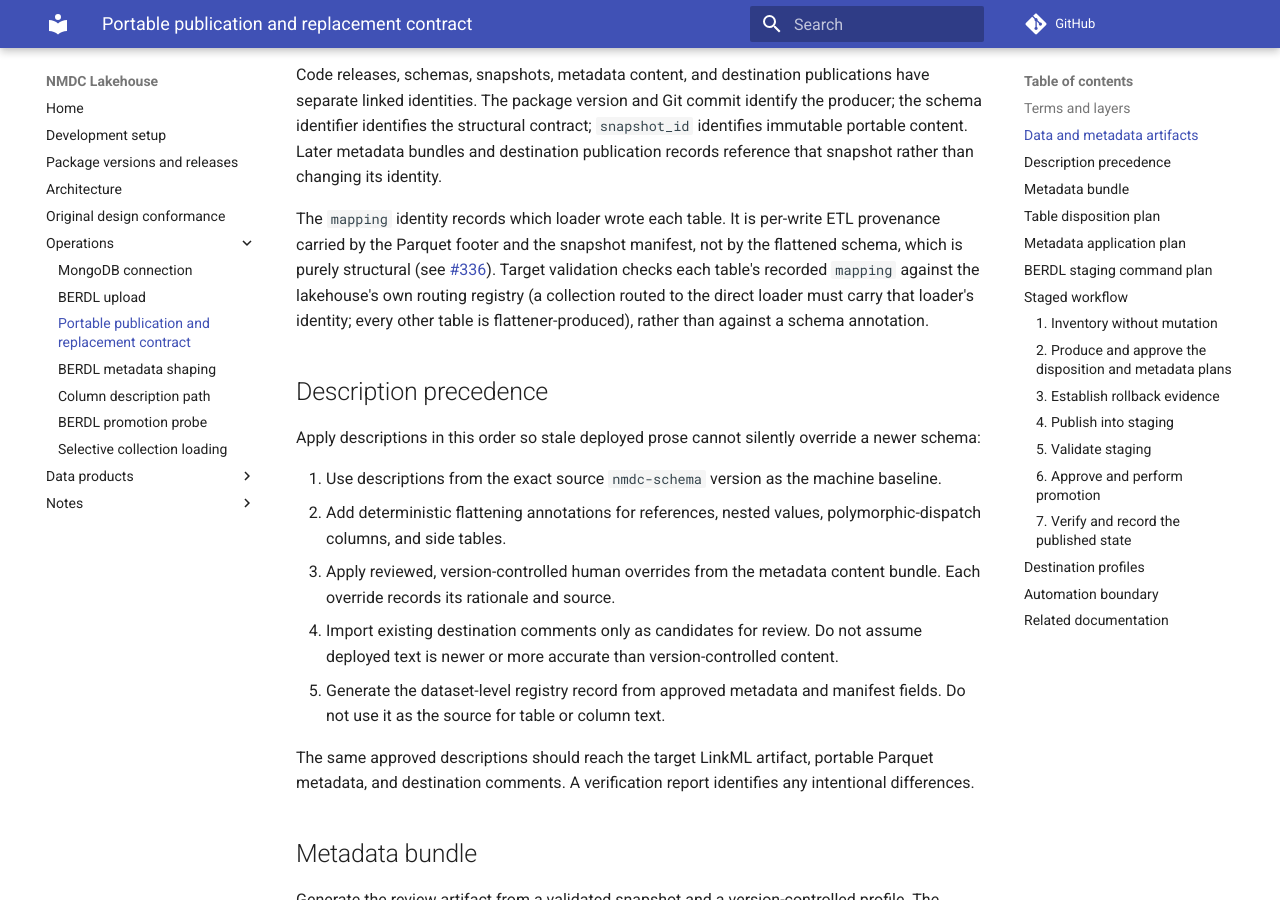
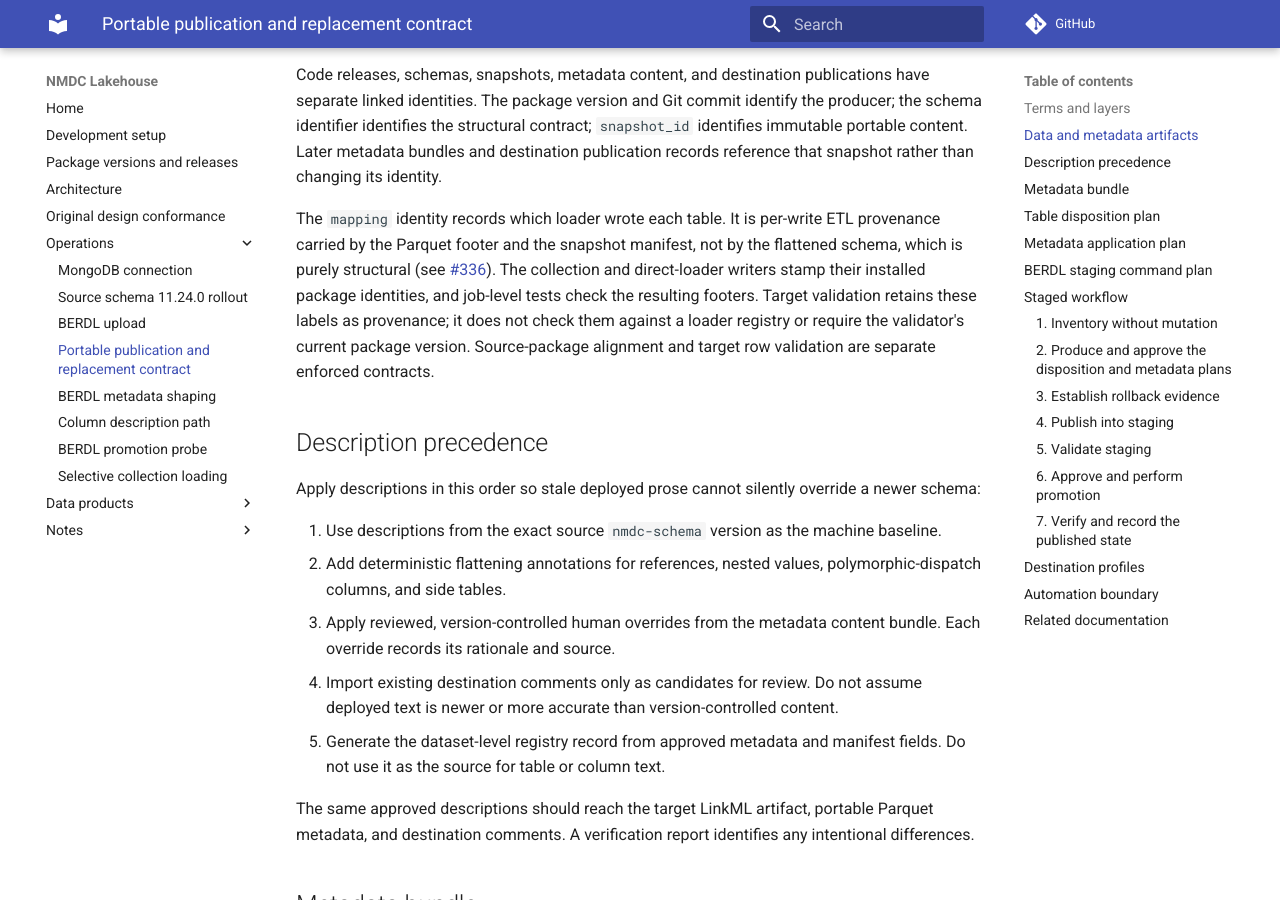
Before and after one commit to microbiomedata/nmdc-lakehouse, an MkDocs documentation site: the page built from docs/publication-contract.md, in a window 1280 px wide and 900 px high, scrolled down 2127 px. Built offline with MkDocs 1.6.1 and Material for MkDocs 9.7.7, drawn with Linux system fonts in a browser that asks for light colours; comment, search, counter and statistics services are not loaded.

Commit message:
Adopt schema 11.24.0 with the published projection package

```diff
--- a/docs/publication-contract.md
+++ b/docs/publication-contract.md
@@ -66,11 +66,12 @@
 The `mapping` identity records which loader wrote each table. It is per-write ETL
 provenance carried by the Parquet footer and the snapshot manifest, not by the
 flattened schema, which is purely structural (see
-[#336](https://github.com/microbiomedata/nmdc-lakehouse/issues/336)). Target
-validation checks each table's recorded `mapping` against the lakehouse's own
-routing registry (a collection routed to the direct loader must carry that loader's
-identity; every other table is flattener-produced), rather than against a schema
-annotation.
+[#336](https://github.com/microbiomedata/nmdc-lakehouse/issues/336)). The collection
+and direct-loader writers stamp their installed package identities, and job-level
+tests check the resulting footers. Target validation retains these labels as
+provenance; it does not check them against a loader registry or require the
+validator's current package version. Source-package alignment and target row
+validation are separate enforced contracts.
 
 ## Description precedence
 
--- a/mkdocs.yml
+++ b/mkdocs.yml
@@ -11,6 +11,7 @@
   - Original design conformance: original-design-conformance.md
   - Operations:
       - MongoDB connection: mongodb-connection.md
+      - Source schema 11.24.0 rollout: source-schema-1124-rollout.md
       - BERDL upload: berdl-upload.md
       - Portable publication and replacement contract: publication-contract.md
       - BERDL metadata shaping: berdl-metadata-shaping.md
--- a/pyproject.toml
+++ b/pyproject.toml
@@ -25,12 +25,12 @@
     # records with this nmdc-schema, and validation compares them against nmdc-lakehouse-schema's
     # flat artifact built from the same version. Bump this and nmdc-lakehouse-schema together;
     # target validation asserts the two agree at run time (microbiomedata/nmdc-lakehouse#4).
-    "nmdc-schema==11.23.0",
+    "nmdc-schema==11.24.0",
     # The flattened-schema engine and the flat-schema artifact live in this package; this repo
     # consumes both from PyPI rather than defining/committing them. Pinned exactly and bumped in
     # lockstep with nmdc-schema: a release built from a different source version would trip the
     # run-time alignment guard, so the pin keeps the invariant at dependency-resolution time.
-    "nmdc-lakehouse-schema==0.3.0",
+    "nmdc-lakehouse-schema==0.4.0",
     # Database drivers (linkml-store routes through these)
     "pymongo>=4.9",
     "psycopg[binary]>=3.3.4",
```
Also changed, not shown: README.md (+4 -2 lines), docs/architecture.md (+2 -2 lines), docs/column-description-path.md (+2 -1 lines), docs/mongodb-connection.md (+5 -0 lines), docs/releases.md (+6 -1 lines), docs/source-schema-1124-rollout.md (added, +72 -0 lines), 5 other files.
